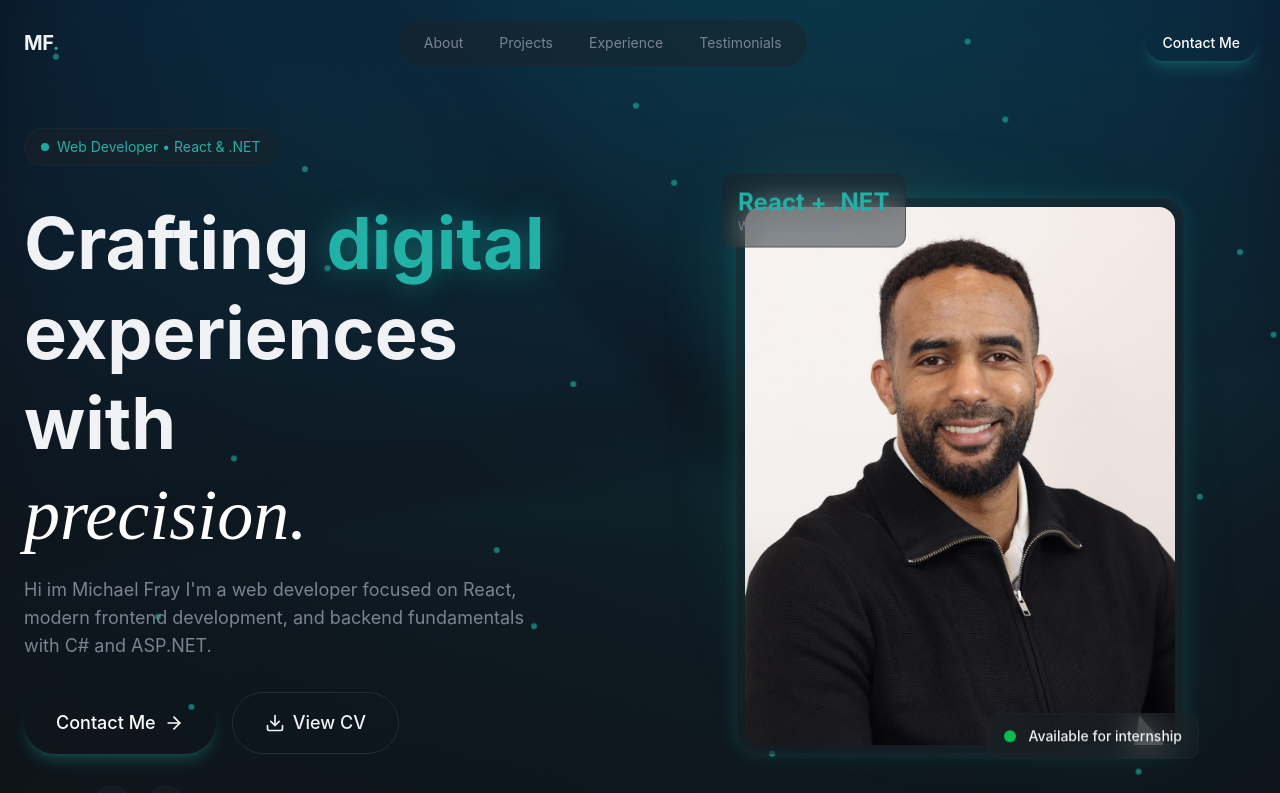
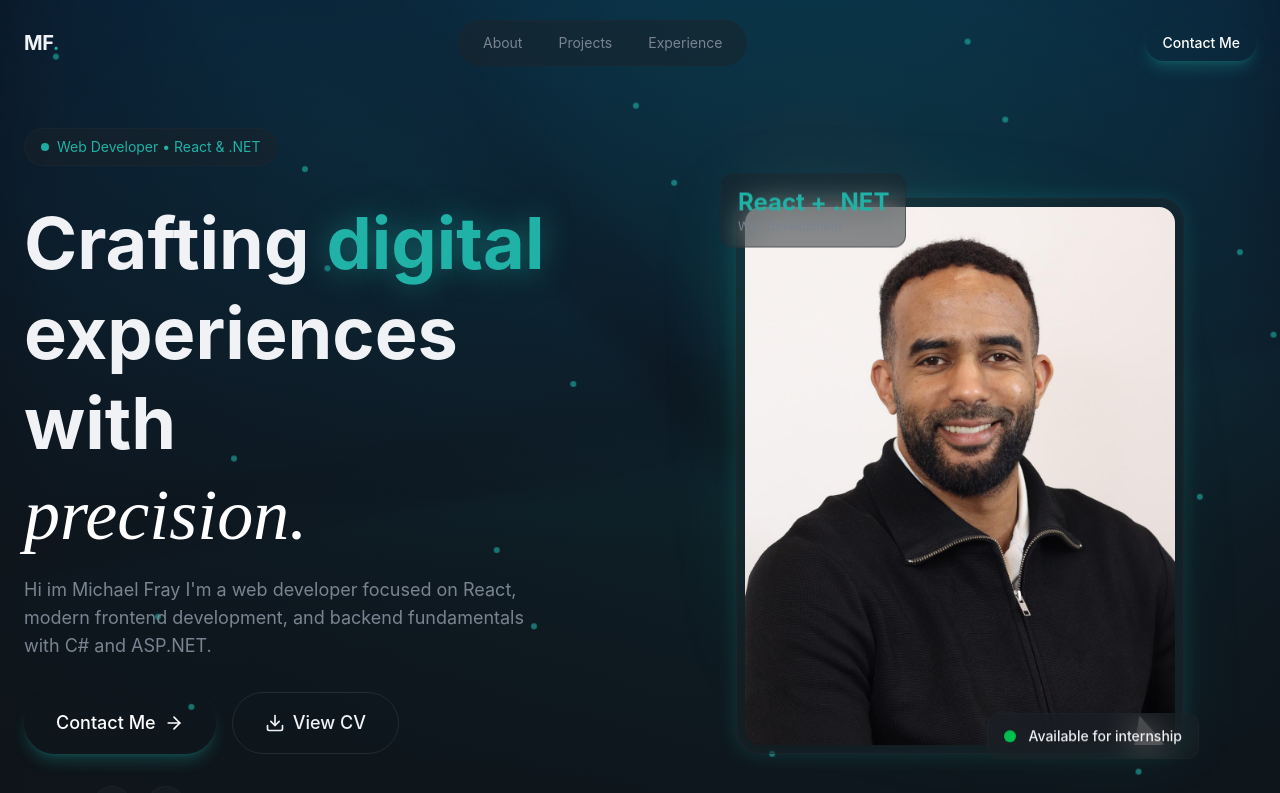
Before and after one commit to Michaelfray/michael-portfolio, a React (Vite) app: page / in a window 1280 px wide. Shown: the top 793 px of the page. Built offline with nearby package versions, Linux system fonts and the light colour scheme.

Commit message:
Remove testimonials section

```diff
--- a/src/App.jsx
+++ b/src/App.jsx
@@ -3,7 +3,6 @@ import { Hero } from "@/sections/Hero";
 import { About } from "@/sections/About";
 import { Projects } from "@/sections/Projects";
 import { Experience } from "@/sections/Experience";
-import { Testimonials } from "@/sections/Testimonials";
 import { Contact } from "@/sections/Contact";
 
 function App() {
@@ -15,7 +14,6 @@ function App() {
         <About />
         <Projects />
         <Experience />
-        <Testimonials />
         <Contact />
       </main>
     </div>
--- a/src/layout/Navbar.jsx
+++ b/src/layout/Navbar.jsx
@@ -6,7 +6,6 @@ const navLinks = [
   { href: "#about", label: "About" },
   { href: "#projects", label: "Projects" },
   { href: "#experience", label: "Experience" },
-  { href: "#testimonials", label: "Testimonials" },
 ];
 
 export const Navbar = () => {
--- a/src/sections/Testimonials.jsx
+++ /dev/null
@@ -1,3 +0,0 @@
-export const Testimonials = () => {
-  return <section></section>;
-};
```
